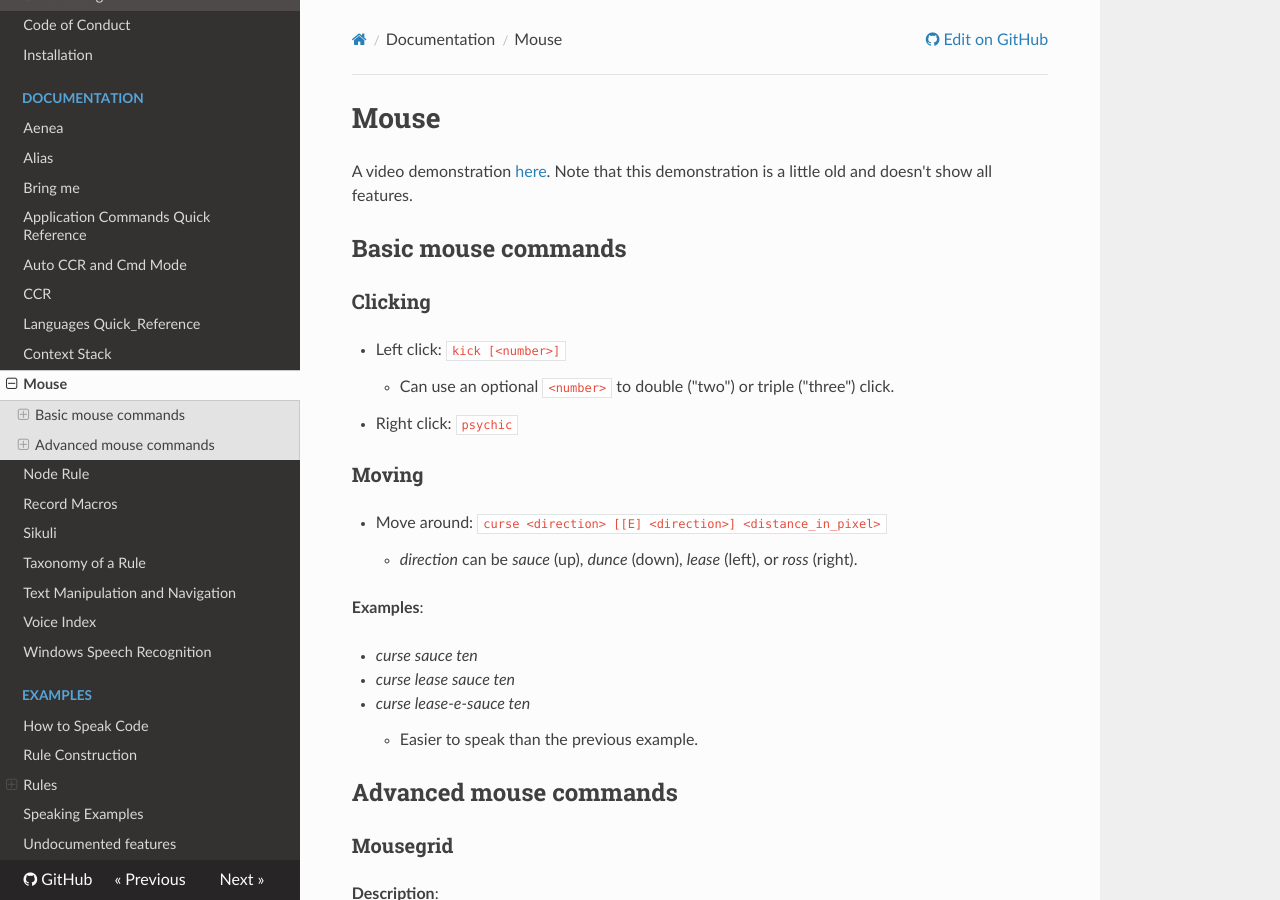
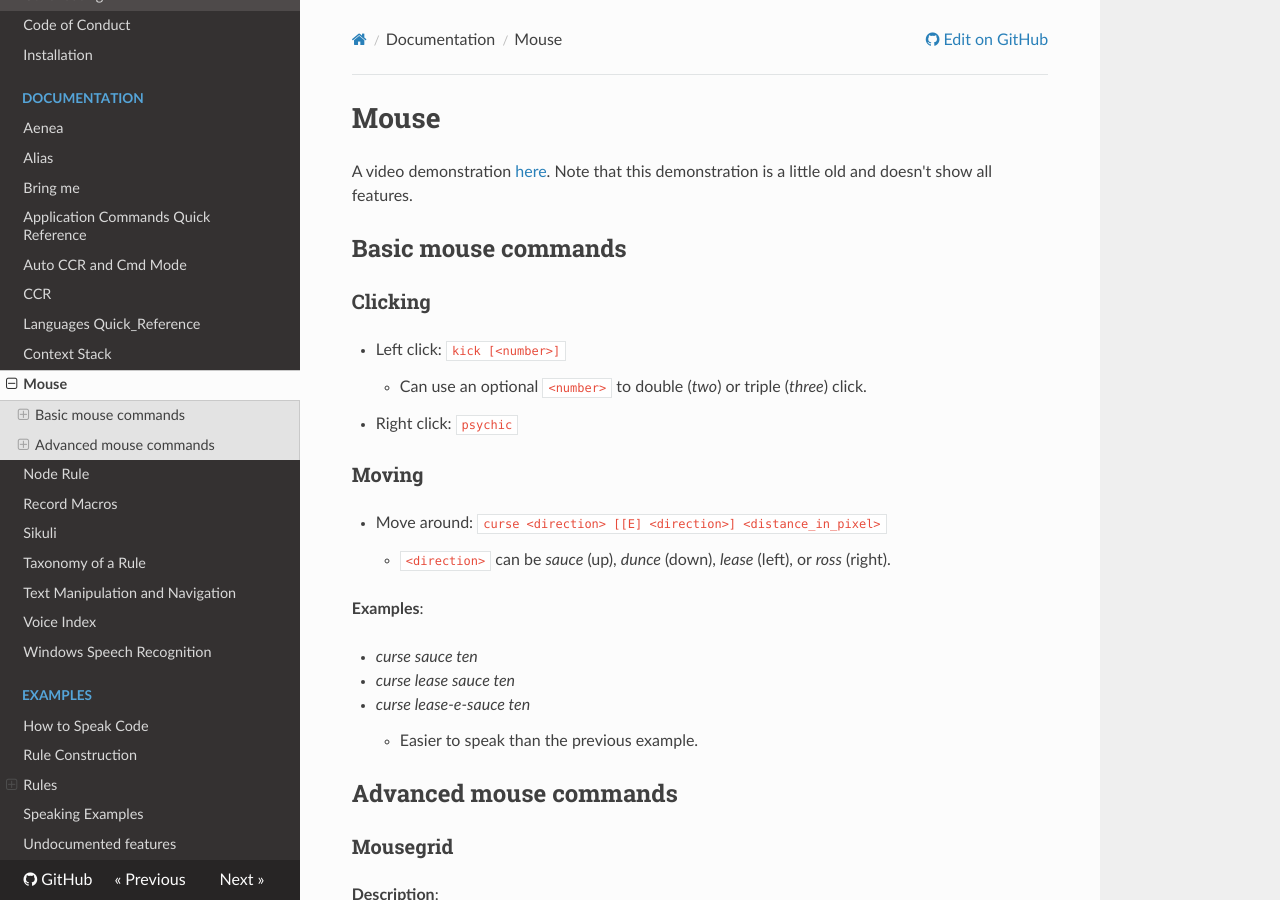
Before and after one commit to dictation-toolbox/Caster, an MkDocs documentation site: the page built from docs/readthedocs/Mouse.md, in a window 1280 px wide and 900 px high. Built offline with MkDocs 1.6.1, drawn with Linux system fonts in a browser that asks for light colours; nearby versions of some CDN libraries; comment, search, counter and statistics services are not loaded; part of the change alters nothing that is shown.

```diff
--- a/docs/readthedocs/Mouse.md
+++ b/docs/readthedocs/Mouse.md
@@ -7,13 +7,13 @@ A video demonstration [here](https://youtu.be/UISjQBMmQ-I). Note that this demon
 ### Clicking
 
 - Left click: `kick [<number>]`
-    - Can use an optional `<number>` to double ("two") or triple ("three") click.
+    - Can use an optional `<number>` to double (_two_) or triple (_three_) click.
 - Right click: `psychic`
 
 ### Moving
 
 - Move around: `curse <direction> [[E] <direction>] <distance_in_pixel>`
-    - _direction_ can be _sauce_ (up), _dunce_ (down), _lease_ (left), or _ross_ (right).
+    - `<direction>` can be _sauce_ (up), _dunce_ (down), _lease_ (left), or _ross_ (right).
 
 **Examples**:
 
```
